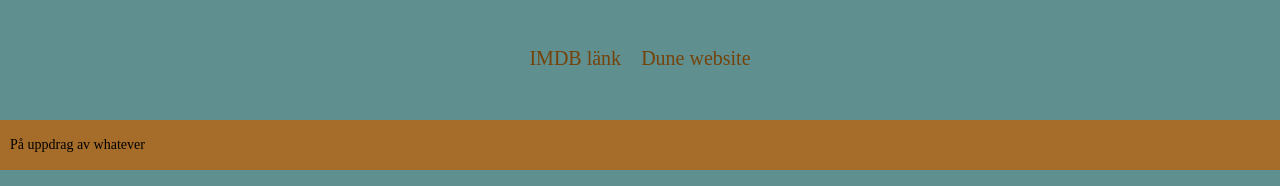
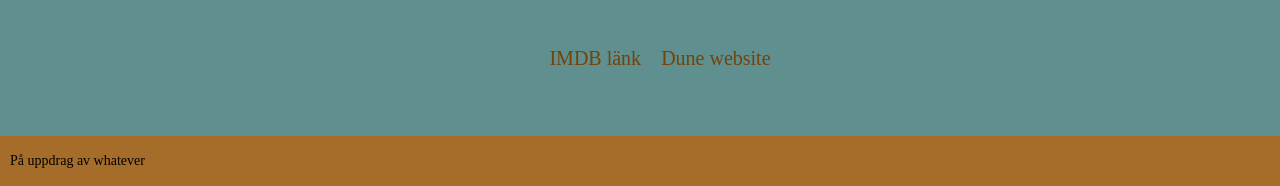
Before and after one commit to mpdomon/lexicon-uppgift6-7, a plain HTML site: page index.html in a window 1280 px wide. Shown: the part 1612-1798 px from the top of the page. Drawn offline with Linux system fonts and the light colour scheme.

Commit message:
wops list mistake..

```diff
--- a/index.css
+++ b/index.css
@@ -56,9 +56,10 @@ h1, h3 {
     color: black;
 }
 
-li ul {
+ul li {
     margin:0 10px  50px 10px;
     padding: 0;
+    list-style: none;
 }
 
 footer {
--- a/index.html
+++ b/index.html
@@ -45,10 +45,10 @@
 
 
     <div id="links" class="links">
-        <li class="c-div">
-            <ul><a href="https://www.imdb.com/title/tt1160419/">IMDB länk</a></ul>
-            <ul><a href="https://www.dunemovie.com.au/">Dune website</a></ul>
-        </li>
+        <ul class="c-div">
+            <li><a href="https://www.imdb.com/title/tt1160419/">IMDB länk</a></li>
+            <li><a href="https://www.dunemovie.com.au/">Dune website</a></li>
+        </ul>
 
 
     </div>
```
